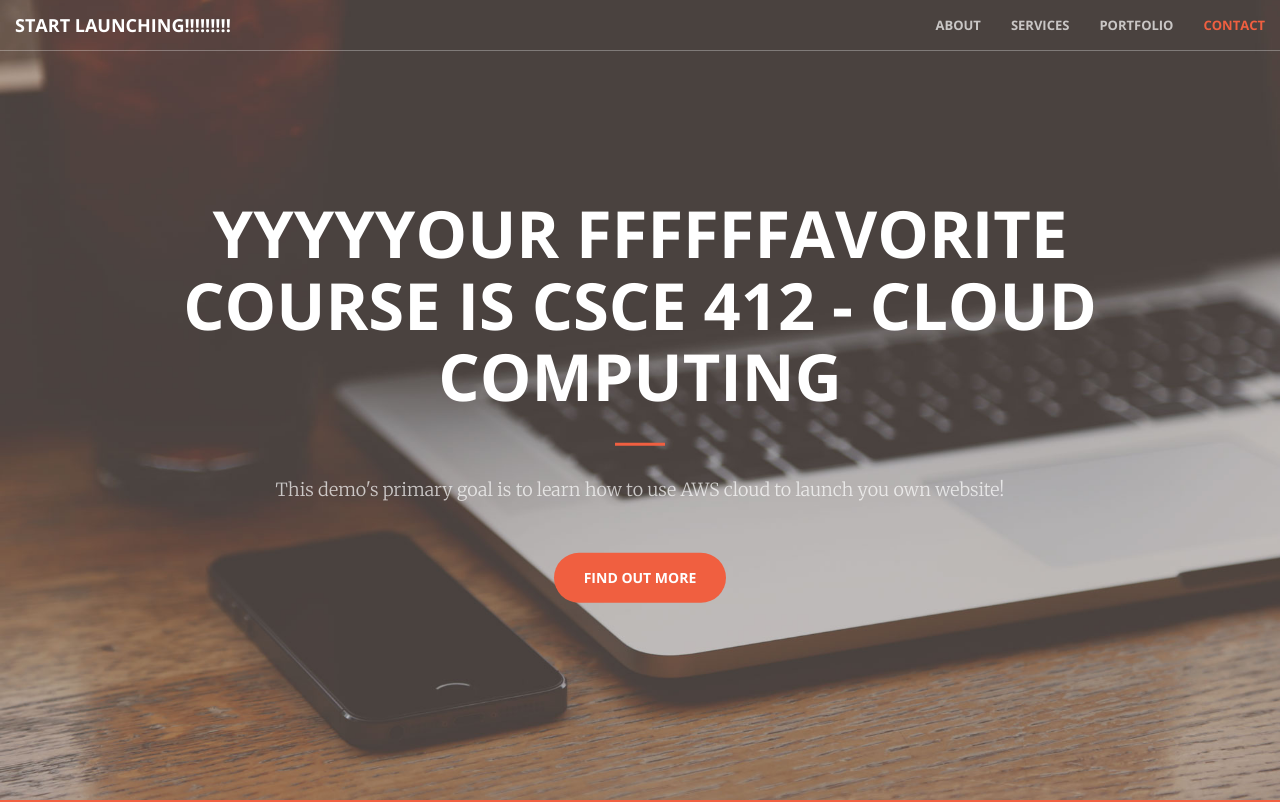
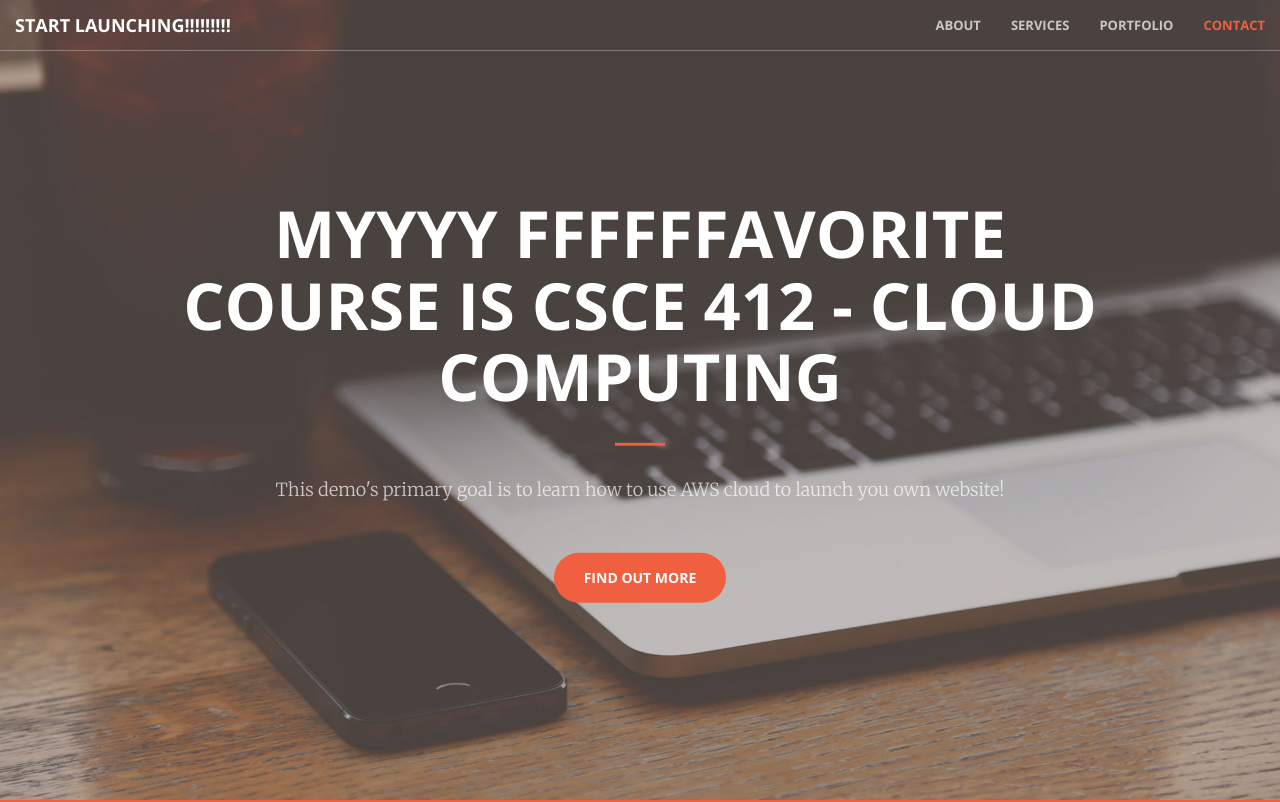
Before and after one commit to joyceyouu/csce412joyceyouu.me, a plain HTML site: page static-webpage-example/index.html in a window 1280 px wide. Shown: the top 802 px of the page. Drawn offline with nearby package versions, Linux system fonts and the light colour scheme.

Commit message:
test again

```diff
--- a/static-webpage-example/index.html
+++ b/static-webpage-example/index.html
@@ -74,7 +74,7 @@
     <header>
         <div class="header-content">
             <div class="header-content-inner">
-                <h1>YYYYYour FFFFFFavorite Course is CSCE 412 - Cloud Computing</h1>
+                <h1>MYYYY FFFFFFavorite Course is CSCE 412 - Cloud Computing</h1>
                 <hr>
                 <p>This demo's primary goal is to learn how to use AWS cloud to launch you own website!</p>
                 <a href="#about" class="btn btn-primary btn-xl page-scroll">Find Out More</a>
```
